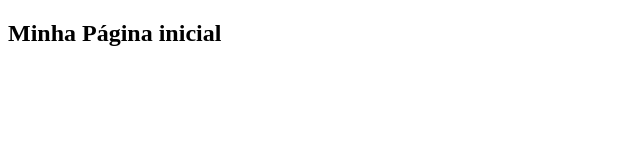
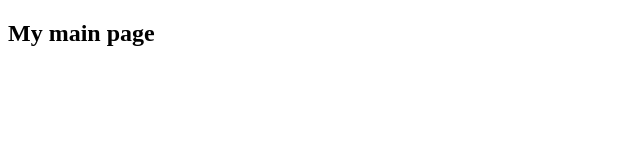
Before and after one commit to Piscinao/testeDIO, a plain HTML site: page index.html in a window 1280 px wide. Shown: the whole page, without its empty margins (0-640 px from the left). Drawn offline with Linux system fonts and the light colour scheme.

Commit message:
portuguese to english

```diff
--- a/index.html
+++ b/index.html
@@ -8,6 +8,6 @@
 
 </head>
 <body>
-  <H2>Minha Página inicial</H2>
+  <H2>My main page</H2>
 </body>
 </html>
```
